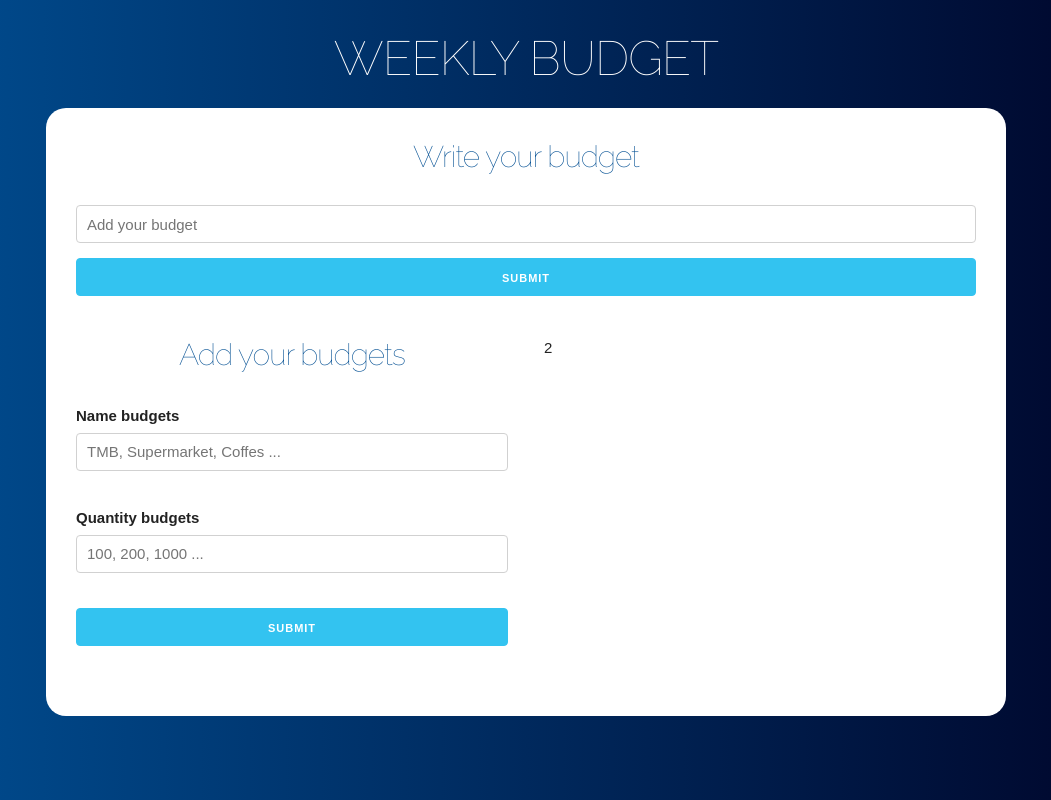
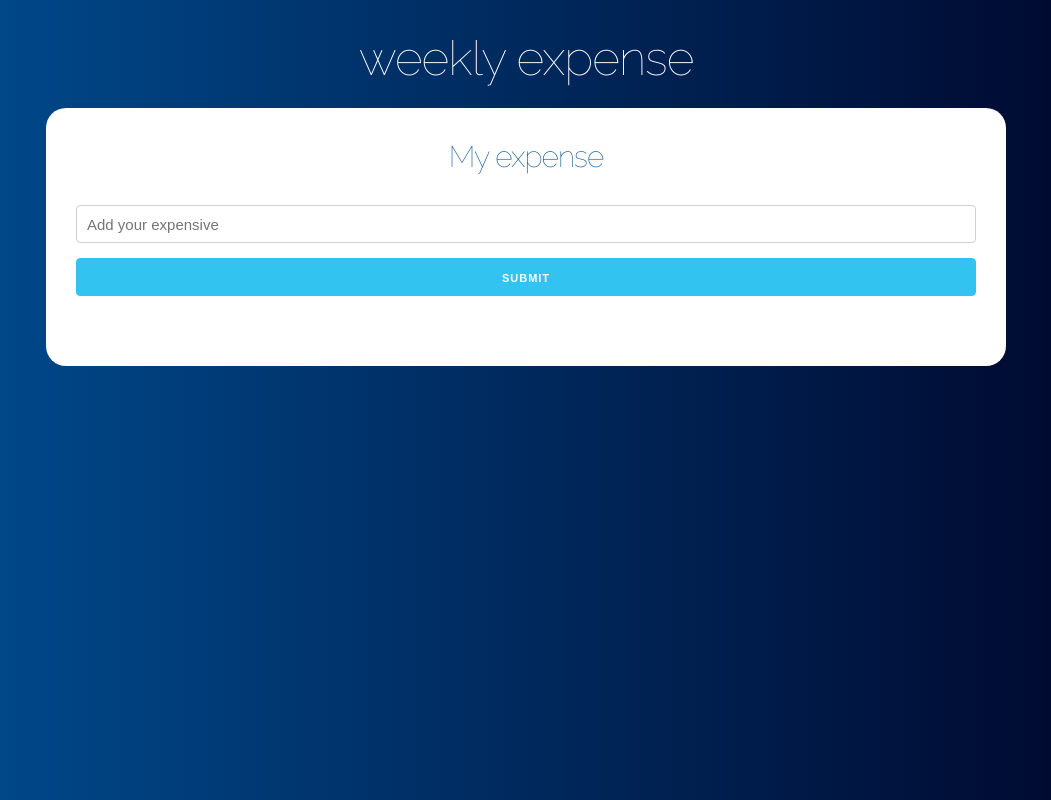
Before and after one commit to elenapiaggio/my-budget-app, a React (Create React App) app: page / in a window 1280 px wide. Shown: the whole page, without its empty margins (114-1165 px from the left). Built offline with nearby package versions, Linux system fonts and the light colour scheme.

Commit message:
show one or the other component with a ternari

```diff
--- a/src/App.js
+++ b/src/App.js
@@ -1,35 +1,33 @@
-import React, { useState } from 'react';
-import Form from './components/Form';
-import FormBudget from './components/FormBudget';
+import React, { useState } from "react";
+import Form from "./components/Form";
+import FormBudget from "./components/FormBudget";
 
 function App() {
-
-  const [ budget, saveBudget ] = useState(0);
-  const [ remainingBudget, saveRemainingBudget ] = useState(0);
+  const [budget, saveBudget] = useState(0);
+  const [remainingBudget, saveRemainingBudget] = useState(0);
+  const [showForm, updateForm] = useState(true);
 
   return (
-    <div className='container'>
+    <div className="container">
       <header>
-        <h1>WEEKLY BUDGET</h1>
+        <h1>weekly expense</h1>
 
-        <div className='contenido-principal contenido'>
-          <Form
-            saveBudget = {saveBudget}
-            saveRemainingBudget = {saveRemainingBudget}
-          />
-
-
-          <div className='row'>
-            <div className='one-half column'>
-            <FormBudget
+        <div className="contenido-principal contenido">
+          {showForm ? (
+            <Form
+              saveBudget={saveBudget}
+              saveRemainingBudget={saveRemainingBudget}
+              updateForm={updateForm}
             />
+          ) : (
+            <div className="row">
+              <div className="one-half column">
+                <FormBudget />
+              </div>
+              <div className="one-half column">2</div>
             </div>
-            <div className='one-half column'>
-              2
-            </div>
-          </div>
+          )}
         </div>
-
       </header>
     </div>
   );
--- a/src/components/Form.js
+++ b/src/components/Form.js
@@ -1,7 +1,7 @@
 import React, { Fragment, useState } from "react";
 import Error from './Error';
 
-const Form = ({ saveBudget, saveRemainingBudget }) => {
+const Form = ({ saveBudget, saveRemainingBudget, updateForm }) => {
 
   const [ quantity, saveQuantity ] = useState(0);
   const [ error, saveError ] = useState(false);
@@ -13,20 +13,24 @@ const Form = ({ saveBudget, saveRemainingBudget }) => {
   const addBudget = (e) => {
     e.preventDefault();
 
+    // Validation
     if(quantity < 1 || isNaN(quantity)){
       saveError(true);
       return;
     }
+
+    // If it has been validation
     saveError(false);
     saveBudget(quantity);
     saveRemainingBudget(quantity);
+    updateForm(false);
   }
 
   return (
     <Fragment>
-      <h2>Write your budget</h2>
+      <h2>My expense</h2>
       {
-        error ? <Error message='The budget is incorrect!!!'/> : null
+        error ? <Error message='The expense is incorrect!!!'/> : null
       }
       <form
         onSubmit={addBudget}
@@ -34,7 +38,7 @@ const Form = ({ saveBudget, saveRemainingBudget }) => {
         <input
           type="number"
           className="u-full-width"
-          placeholder="Add your budget"
+          placeholder="Add your expensive"
           onChange={defineBudget}
         ></input>
         <input
--- a/src/components/FormBudget.js
+++ b/src/components/FormBudget.js
@@ -1,31 +1,28 @@
-import React from 'react';
+import React from "react";
 
 const FormBudget = () => {
   return (
     <form>
-            <h2>Add your budgets</h2>
-            <div className='campo'>
-                <label>Name budgets</label>
+      <h2>Add your expenses</h2>
+      <div className="campo">
+        <label>Expense</label>
         <input
-                    type='text'
-                    className='u-full-width'
-                    placeholder='TMB, Supermarket, Coffes ...'
+          type="text"
+          className="u-full-width"
+          placeholder="TMB, Supermarket, Coffes ..."
         />
       </div>
-            <div className='campo'>
-                <label>Quantity budgets</label>
+      <div className="campo">
+        <label>Quantity</label>
         <input
-                    type='number'
-                    className='u-full-width'
-                    placeholder='100, 200, 1000 ...'
+          type="number"
+          className="u-full-width"
+          placeholder="100, 200, 1000 ..."
         />
       </div>
-            <input
-                type='submit'
-                className='button-primary u-full-width'
-            />
+      <input type="submit" className="button-primary u-full-width" />
     </form>
   );
-}
+};
 
 export default FormBudget;
```
Lines whose indentation alone changed are shown as unchanged.
